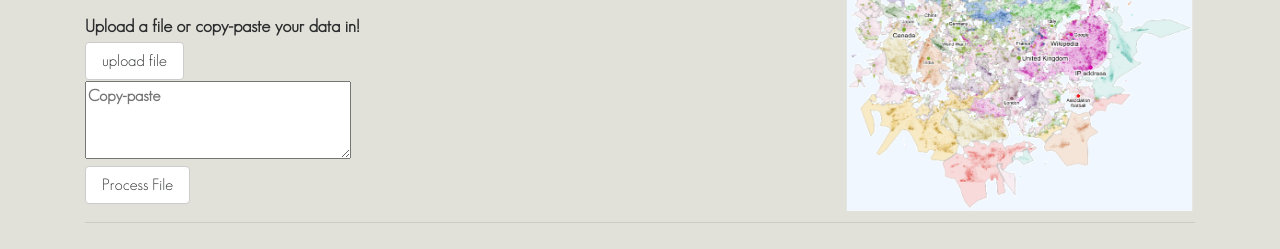
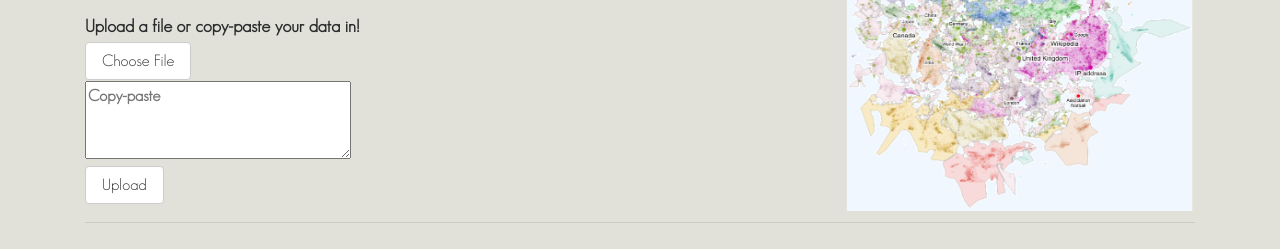
Before and after one commit to shilad/cartograph, a plain HTML site: page web/newMap.html in a window 1280 px wide. Shown: the part 153-402 px from the top of the page. Drawn offline with Linux system fonts and the light colour scheme.

Commit message:
Change Front-End Page Button Names to More Appropriate Ones

```diff
--- a/web/newMap.html
+++ b/web/newMap.html
@@ -53,12 +53,12 @@
                 <label>Upload a file or copy-paste your data in!</label>
                 <label class="btn btn-secondary">
                     <input required type="file" name="file" id="uploadFile">
-                    upload file
+                    Choose File
                 </label><br/>
                 <textarea name="articles_text" id="file_text" cols="40" rows="3" placeholder="Copy-paste"></textarea><br/>
                 <label class="btn btn-secondary">
                     <input type="submit"  id="submitFile">
-                    Process File
+                    Upload
                 </label>
                 <div id="uploadInformation"></div>
             </form>
```
